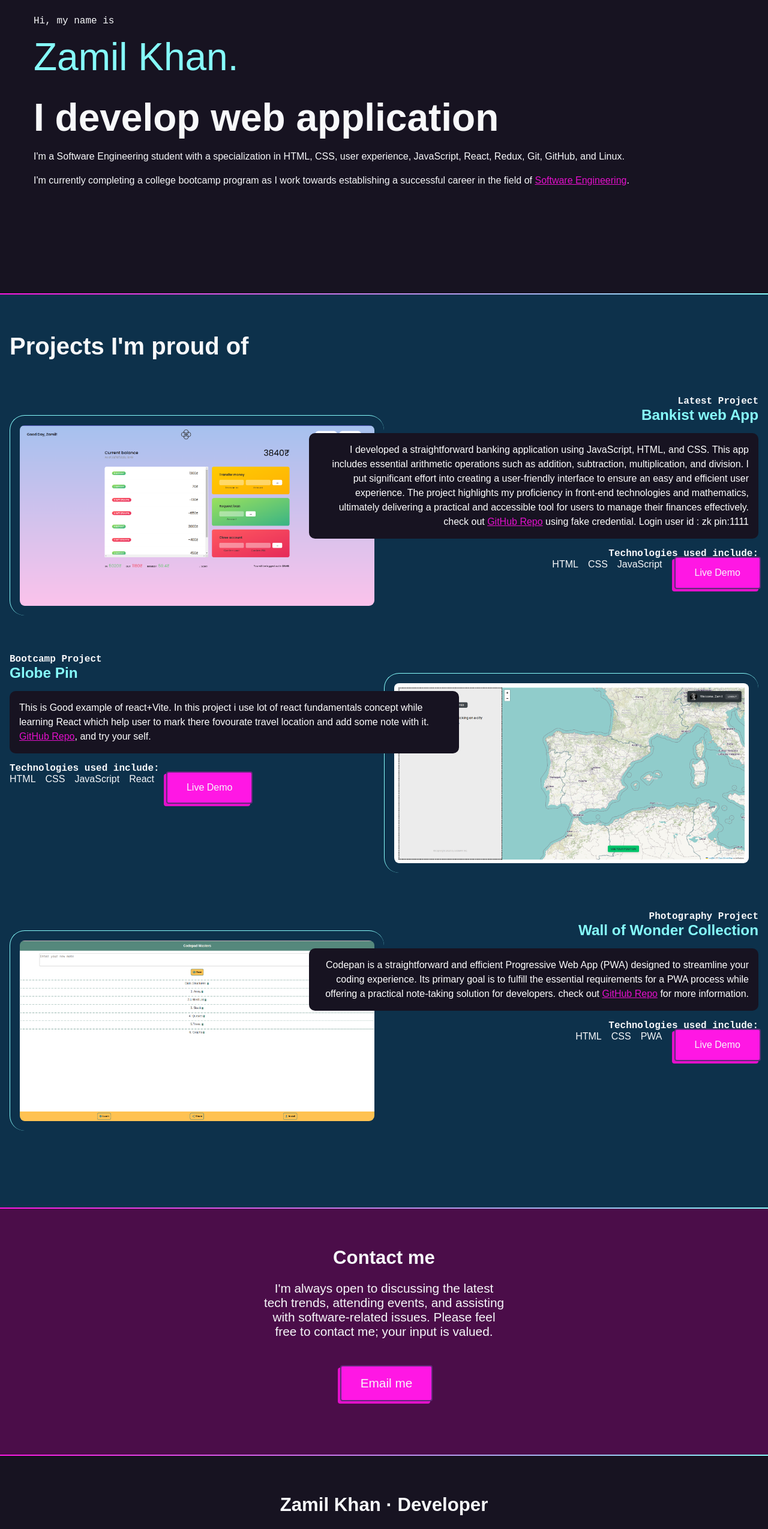
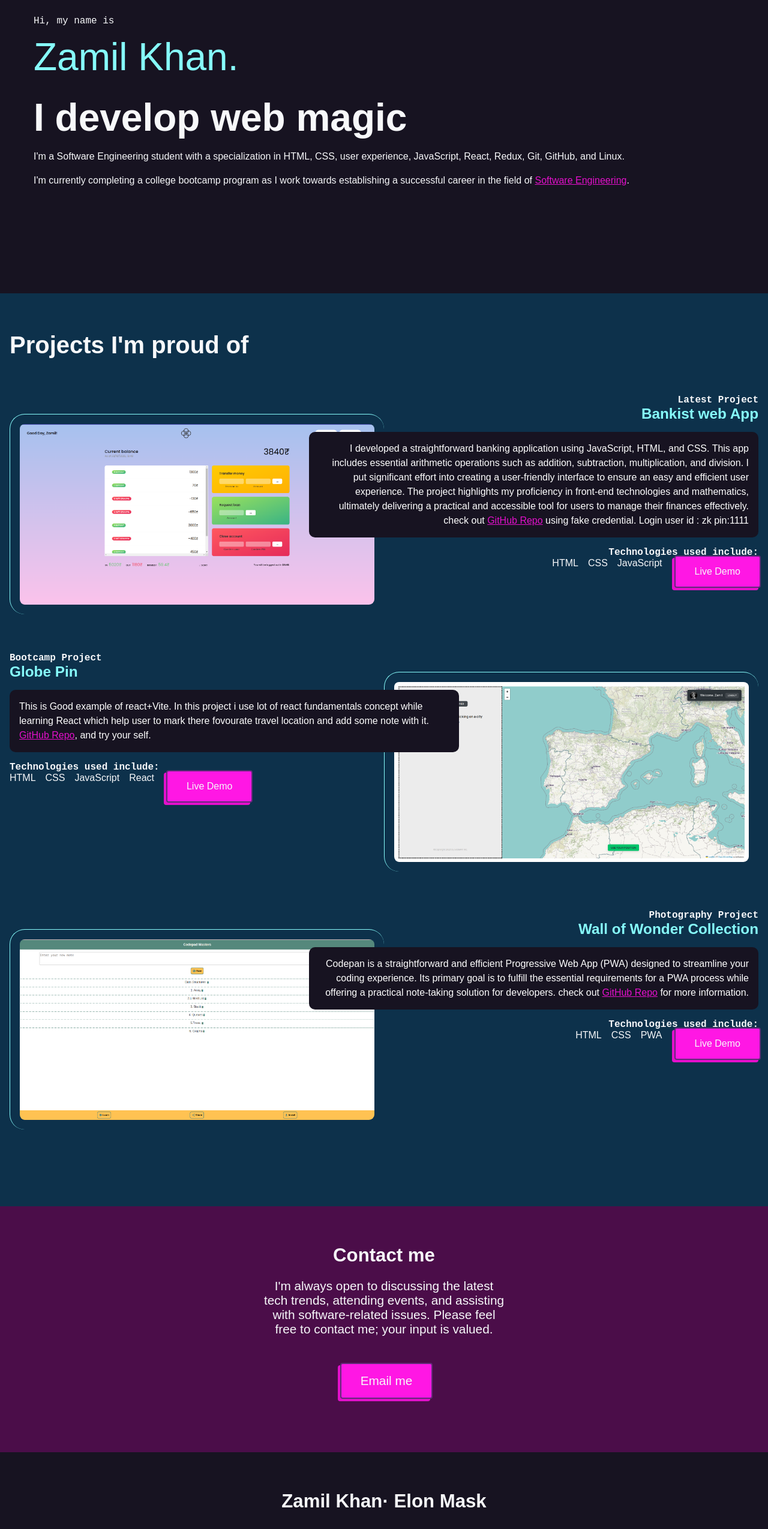
Before and after one commit to M00nNight/Imzamil, a plain HTML site: page index.html in a window 1280 px wide. Shown: the part 240-2789 px from the top of the page at 60% size. Drawn offline with Linux system fonts and the light colour scheme; a web font is replaced by a local one.

Commit message:
small changes in footer and main content

```diff
--- a/index.html
+++ b/index.html
@@ -31,7 +31,7 @@
     </section>
     <section id="intro">
       <p class="name">Hi, my name is <span>Zamil Khan.</span></p>
-      <h2>I develop web application</h2>
+      <h2>I develop web magic</h2>
       <p>
         I'm a Software Engineering student with a specialization in HTML, CSS,
         user experience, JavaScript, React, Redux, Git, GitHub, and Linux.
@@ -118,7 +118,7 @@
     <footer>
        <h2>
 
-         Zamil Khan &middot; Developer
+         Zamil Khan&middot; Elon Mask
        </h2>
        <ul>
         <li><a href="https://www.linkedin.com/in/zamil-khan-6b1184220/" target="_blank"><span class="fa-brands fa-linkedin" aria-hidden="true"></span><span class="sr-only">LinkedIn</span></a></li>
@@ -128,7 +128,7 @@
          <p>
           <small>
 
-            &copy; 2021 Zamil Khan. All rights reserved.
+            Created by 🧡  &copy; 2023 Zamil Khan. All rights reserved.
           </small>
          </p>
       </footer>
--- a/style.css
+++ b/style.css
@@ -79,7 +79,7 @@ img {
   background-color: var(--dkblue);
 }
 
-.gradient {
+.gradient1 {
   background: linear-gradient(
     90deg,
     rgba(255, 23, 228, 1) 0%,
```
